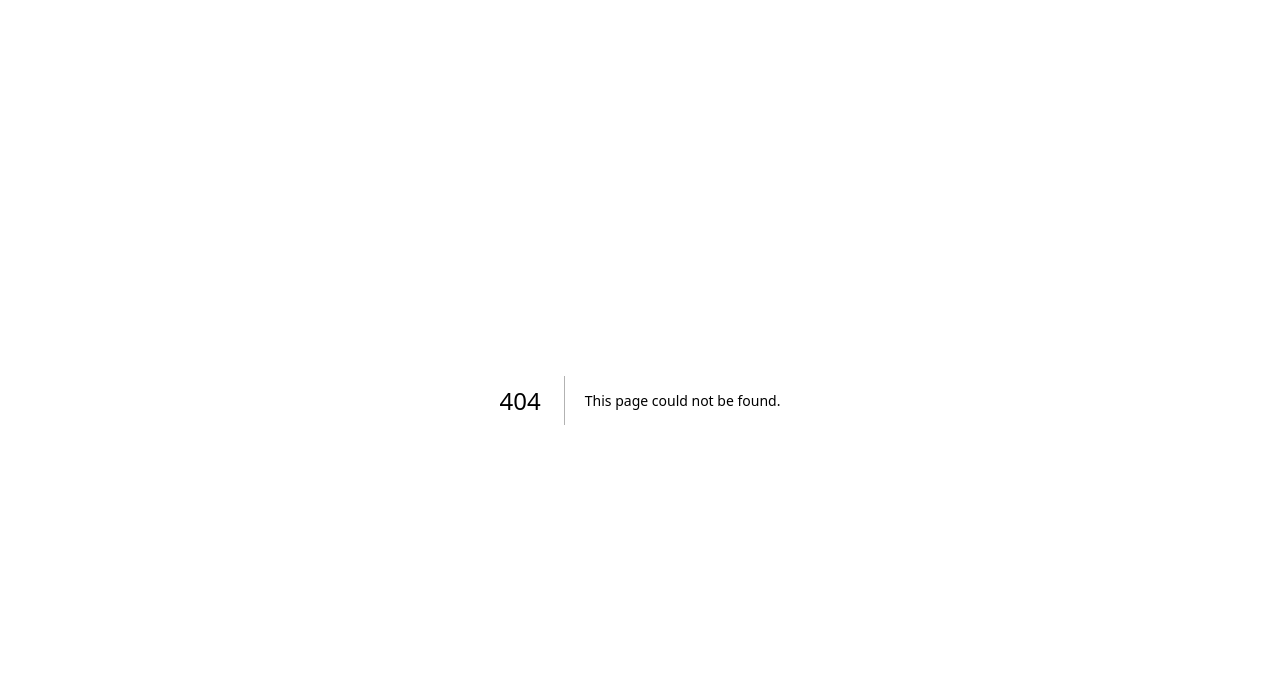
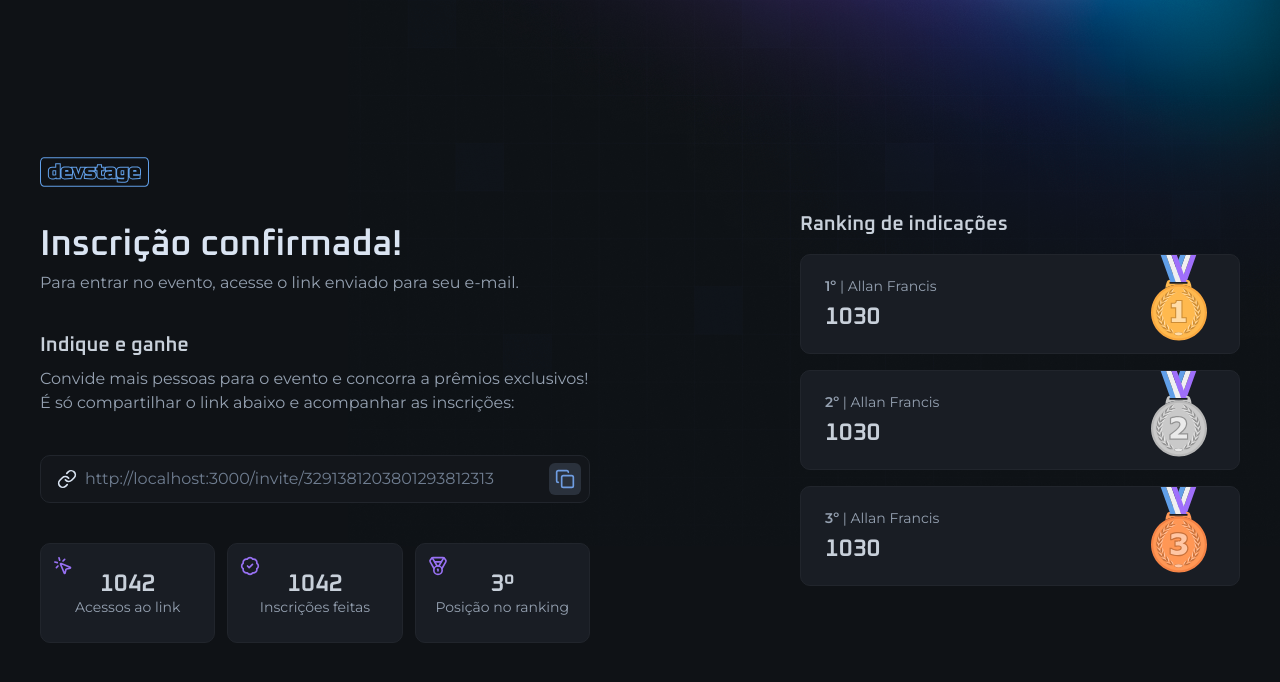
Before and after one commit to AllanFrancis/Gerenciador-de-eventos, a Next.js app: page /invite in a window 1280 px wide. Before the commit this address had no page. Shown: the top 682 px of the page. Built offline with nearby package versions, Linux system fonts and the light colour scheme.

Commit message:
Add invite page with invite link input, ranking, and stats components; integrate tailwind-merge for styling

```diff
--- a/package.json
+++ b/package.json
@@ -15,6 +15,7 @@
     "postcss": "^8.5.3",
     "react": "^19.0.0",
     "react-dom": "^19.0.0",
+    "tailwind-merge": "^3.0.1",
     "tailwindcss": "^4.0.7"
   },
   "devDependencies": {
--- /dev/null
+++ b/src/app/invite/components/invite-link-input.tsx
@@ -0,0 +1,29 @@
+'use client'
+
+import { IconButton } from '@/components/icon-button'
+import { InputField, InputIcon, InputRoot } from '@/components/input'
+import { CopyIcon, LinkIcon } from 'lucide-react'
+
+interface InviteLinkInputProps {
+  inviteLink: string
+}
+
+export function InviteLinkInput({ inviteLink }: InviteLinkInputProps) {
+  function copyInviteLink() {
+    navigator.clipboard.writeText(inviteLink)
+  }
+
+  return (
+    <InputRoot>
+      <InputIcon>
+        <LinkIcon className="size-5" />
+      </InputIcon>
+
+      <InputField readOnly defaultValue={inviteLink} />
+
+      <IconButton className="-mr-2" onClick={copyInviteLink}>
+        <CopyIcon className="size-5" />
+      </IconButton>
+    </InputRoot>
+  )
+}
--- /dev/null
+++ b/src/app/invite/components/ranking.tsx
@@ -0,0 +1,50 @@
+import Image from 'next/image'
+
+import medalCooper from '@/assets/medal-cooper.svg'
+import medalGold from '@/assets/medal-gold.svg'
+import medalSilver from '@/assets/medal-silver.svg'
+
+export function Ranking() {
+  return (
+    <div className="w-full max-w-[440px] space-y-5">
+      <h2 className="text-gray-200 text-xl font-heading font-semibold leading-none">
+        Ranking de indicações
+      </h2>
+
+      <div className="space-y-4">
+        <div className="relative rounded-xl bg-gray-700 border border-gray-600 p-6 flex flex-col justify-center gap-3">
+          <span className="text-sm text-gray-300 leading-none">
+            <span className="font-semibold">1&ordm;</span> | Allan Francis
+          </span>
+          <span className="font-heading text-2xl font-semibold text-gray-200 leading-none">
+            1030
+          </span>
+
+          <Image src={medalGold} alt="" className="absolute top-0 right-8" />
+        </div>
+
+        <div className="relative rounded-xl bg-gray-700 border border-gray-600 p-6 flex flex-col justify-center gap-3">
+          <span className="text-sm text-gray-300 leading-none">
+            <span className="font-semibold">2&ordm;</span> | Allan Francis
+          </span>
+          <span className="font-heading text-2xl font-semibold text-gray-200 leading-none">
+            1030
+          </span>
+
+          <Image src={medalSilver} alt="" className="absolute top-0 right-8" />
+        </div>
+
+        <div className="relative rounded-xl bg-gray-700 border border-gray-600 p-6 flex flex-col justify-center gap-3">
+          <span className="text-sm text-gray-300 leading-none">
+            <span className="font-semibold">3&ordm;</span> | Allan Francis
+          </span>
+          <span className="font-heading text-2xl font-semibold text-gray-200 leading-none">
+            1030
+          </span>
+
+          <Image src={medalCooper} alt="" className="absolute top-0 right-8" />
+        </div>
+      </div>
+    </div>
+  )
+}
--- /dev/null
+++ b/src/app/invite/components/stats.tsx
@@ -0,0 +1,37 @@
+import { BadgeCheckIcon, MedalIcon, MousePointerClickIcon } from 'lucide-react'
+
+export function Stats() {
+  return (
+    <div className="grid md:grid-cols-3 gap-3">
+      <div className="relative rounded-xl bg-gray-700 border border-gray-600 px-4 py-7 flex flex-col items-center justify-center gap-1">
+        <span className="font-heading text-2xl font-semibold text-gray-200 leading-none">
+          1042
+        </span>
+        <span className="text-sm text-gray-300 leading-none text-center">
+          Acessos ao link
+        </span>
+        <MousePointerClickIcon className="size-5 text-purple top-3 left-3 absolute" />
+      </div>
+
+      <div className="relative rounded-xl bg-gray-700 border border-gray-600 px-4 py-7 flex flex-col items-center justify-center gap-1">
+        <span className="font-heading text-2xl font-semibold text-gray-200 leading-none">
+          1042
+        </span>
+        <span className="text-sm text-gray-300 leading-none text-center">
+          Inscrições feitas
+        </span>
+        <BadgeCheckIcon className="size-5 text-purple top-3 left-3 absolute" />
+      </div>
+
+      <div className="relative rounded-xl bg-gray-700 border border-gray-600 px-4 py-7 flex flex-col items-center justify-center gap-1">
+        <span className="font-heading text-2xl font-semibold text-gray-200 leading-none">
+          3&ordm;
+        </span>
+        <span className="text-sm text-gray-300 leading-none text-center">
+          Posição no ranking
+        </span>
+        <MedalIcon className="size-5 text-purple top-3 left-3 absolute" />
+      </div>
+    </div>
+  )
+}
--- /dev/null
+++ b/src/app/invite/page.tsx
@@ -0,0 +1,45 @@
+import Image from 'next/image'
+import logo from '../../assets/logo.svg'
+
+import { InviteLinkInput } from './components/invite-link-input'
+import { Ranking } from './components/ranking'
+import { Stats } from './components/stats'
+
+export default function InvitePage() {
+  const inviteLink = 'http://localhost:3000/invite/3291381203801293812313'
+
+  return (
+    <div className="min-h-dvh flex items-center justify-between gap-16 flex-col md:flex-row">
+      <div className="flex flex-col gap-10 w-full max-w-[550px]">
+        <Image src={logo} alt="devstage" className="h-[30px] w-[108.5px]" />
+        <div className="space-y-2">
+          <h1 className="text-4xl font-semibold font-heading text-gray-100 leading-none">
+            Inscrição confirmada!
+          </h1>
+          <p className="text-gray-300">
+            Para entrar no evento, acesse o link enviado para seu e-mail.
+          </p>
+        </div>
+
+        <div className="space-y-6">
+          <div className="space-y-3">
+            <h2 className="text-gray-200 text-xl font-heading font-semibold leading-none">
+              Indique e ganhe
+            </h2>
+            <p className="text-gray-300">
+              Convide mais pessoas para o evento e concorra a prêmios
+              exclusivos! É só compartilhar o link abaixo e acompanhar as
+              inscrições:
+            </p>
+          </div>
+        </div>
+
+        <InviteLinkInput inviteLink={inviteLink} />
+
+        <Stats />
+      </div>
+
+      <Ranking />
+    </div>
+  )
+}
--- a/src/app/layout.tsx
+++ b/src/app/layout.tsx
@@ -26,7 +26,9 @@ export default function RootLayout({
   return (
     <html lang="en" className={`${oxanium.variable} ${montserrat.variable}`}>
       <body className="bg-gray-900 text-gray-400 antialiased bg-[url(/background.png)] bg-no-repeat bg-top md:bg-right-top">
-        {children}
+        <main className="max-w-[1240px] mx-auto px-5 py-8 md:py-0">
+          {children}
+        </main>
       </body>
     </html>
   )
--- a/src/app/page.tsx
+++ b/src/app/page.tsx
@@ -12,7 +12,6 @@ import logo from '../assets/logo.svg'
 
 export default function Home() {
   return (
-    <main className="max-w-[1240px] mx-auto px-5 py-8 md:py-0">
     <div className="min-h-dvh flex flex-col justify-center gap-16">
       <div className="flex flex-col gap-8 items-center md:items-start">
         <Image src={logo} alt="devstage" width={108.5} height={30} />
@@ -73,6 +72,5 @@ export default function Home() {
         </form>
       </div>
     </div>
-    </main>
   )
 }
--- a/src/components/icon-button.tsx
+++ b/src/components/icon-button.tsx
@@ -1,11 +1,15 @@
 import type { ComponentProps } from 'react'
+import { twMerge } from 'tailwind-merge'
 
 interface IconButtonProps extends ComponentProps<'button'> {}
 
-export function IconButton(props: IconButtonProps) {
+export function IconButton({ className, ...props }: IconButtonProps) {
   return (
     <button
-      className=' p-1.5 bg-gray-500 text-blue rounded-md cursor-pointer hover:bg-blue hover:text-gray-900 transition-colors duration-500'
+      className={twMerge(
+        'p-1.5 bg-gray-500 text-blue rounded-md cursor-pointer transition-colors duration-300 hover:bg-blue hover:text-gray-900',
+        className
+      )}
       {...props}
     />
   )
```
Also changed, not shown: 1 other file (tests, documents, lock files or other folders). Lines whose indentation alone changed are shown as unchanged.
